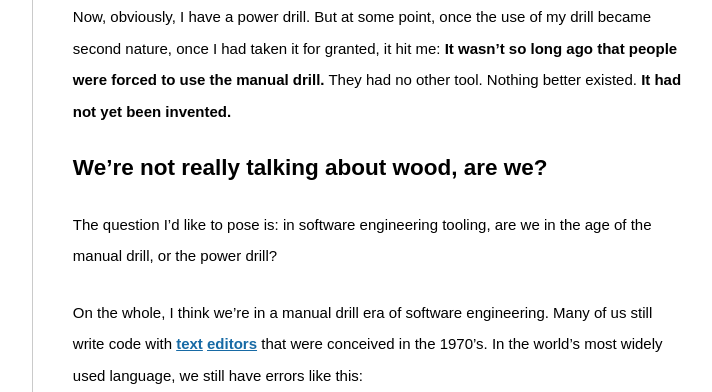
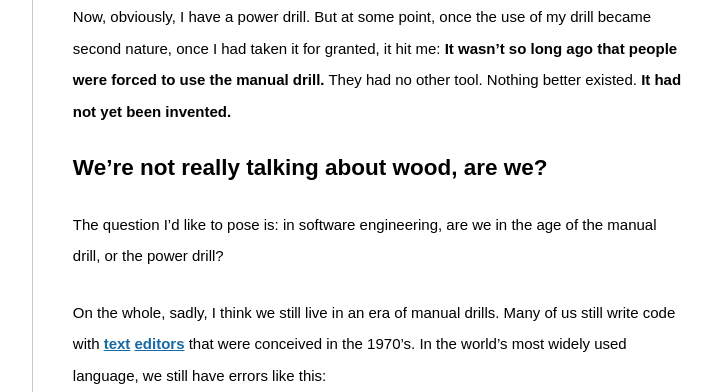
Before and after one commit to ajsharp/ajsharp.github.io, a Jekyll site: the page built from _posts/2013-02-16-a-brief-note-on-tools.md, in a window 1280 px wide and 900 px high, scrolled down 1349 px, cut to the strip 44-436 px from the top of the window. Shown: the whole strip, without its empty margins (301-1013 px from the left). Built offline with Jekyll 4.4.1, drawn with Linux system fonts in a browser that asks for light colours; Markdown is read by kramdown in place of the engine named in the settings; comment, search, counter and statistics services are not loaded.

Commit message:
more clarity, less words

```diff
--- a/_posts/2013-02-16-a-brief-note-on-tools.md
+++ b/_posts/2013-02-16-a-brief-note-on-tools.md
@@ -22,9 +22,9 @@ Now, obviously, I have a power drill. But at some point, once the use of my dril
 
 ## We're not really talking about wood, are we?
 
-The question I'd like to pose is: in software engineering tooling, are we in the age of the manual drill, or the power drill?
+The question I'd like to pose is: in software engineering, are we in the age of the manual drill, or the power drill?
 
-On the whole, I think we're in a manual drill era of software engineering. Many of us still write code with
+On the whole, sadly, I think we still live in an era of manual drills. Many of us still write code with
 [text](http://en.wikipedia.org/wiki/Emacs) <a target="_blank" href="http://en.wikipedia.org/wiki/Vim_(text_editor)" title="Vim">editors</a> that were conceived in the 1970's. In the world's most widely used language, we still have errors like this:
 
 <img src="http://f.cl.ly/items/2n1f1a1a0q3b2z0G1J2C/Image%202013.02.16%202:46:13%20PM.png" width="600" /><br />
```
